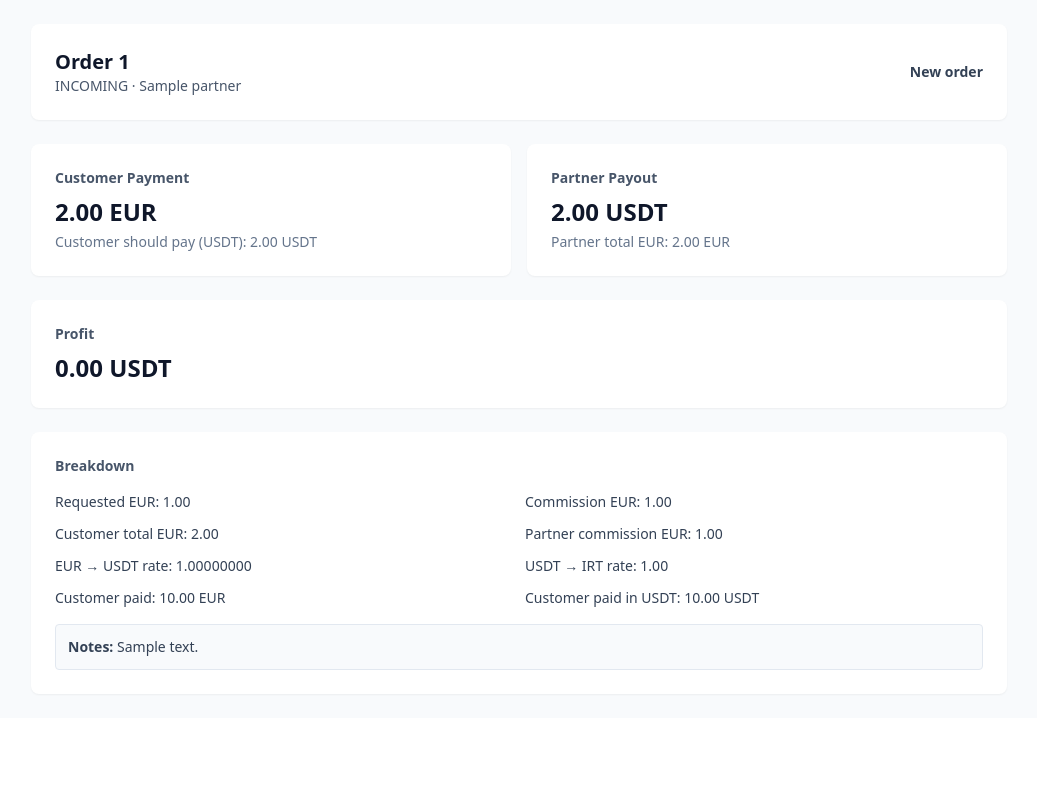
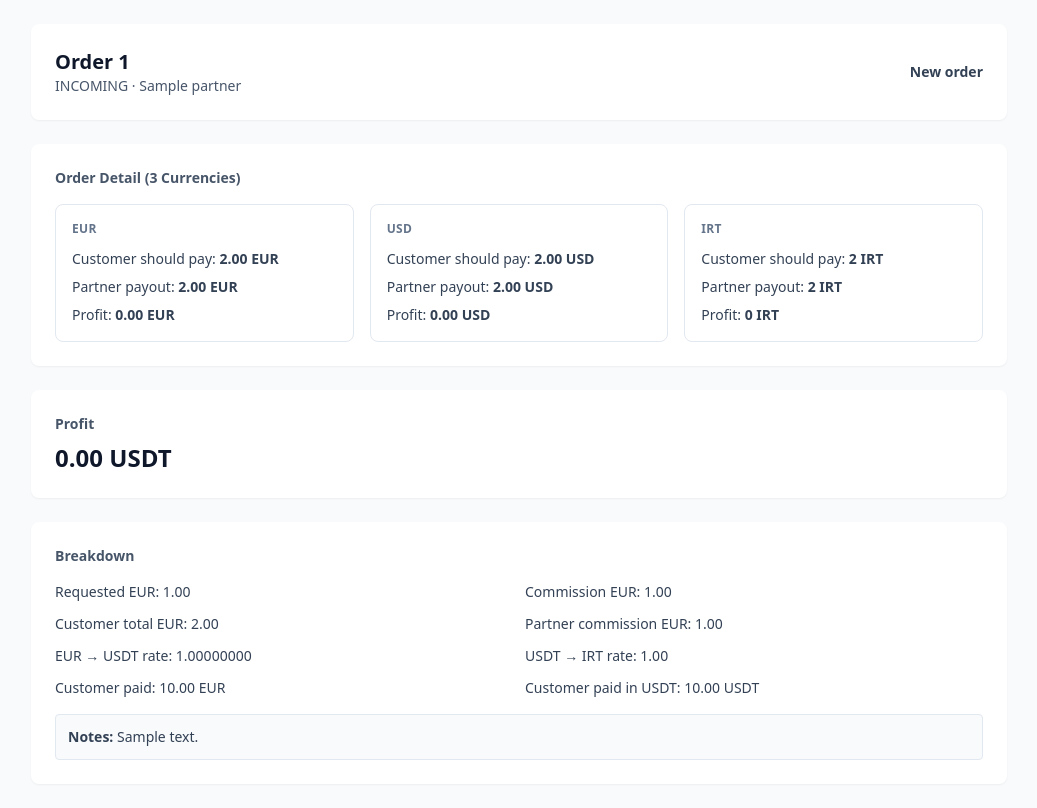
Before and after one commit to h4mid-hosseini/remita, a Django app: page /orders/1/ in a window 1280 px wide. Shown: the part 126-934 px from the top of the page, without its empty margins (121-1158 px from the left). Before the commit the page ends 821 px from the top, so only its background shows below. Run offline with Django 4.2, Linux system fonts and the light colour scheme; a user stored in the database is signed in; tables that the repository leaves empty hold one stand-in row (values such as "Sample post"); some libraries are stand-ins or nearby versions.

Commit message:
order detail made clear

```diff
--- a/orders/services.py
+++ b/orders/services.py
@@ -14,6 +14,7 @@ class OrderCalculator:
         commission_eur = requested_eur * commission_percent
         customer_total_eur = requested_eur + commission_eur
         customer_should_pay_usdt = customer_total_eur * eur_to_usdt
+        customer_should_pay_irt = customer_should_pay_usdt * usdt_to_irt
 
         if order.customer_payment_currency == Order.CURRENCY_EUR:
             customer_should_pay = customer_total_eur
@@ -24,11 +25,17 @@ class OrderCalculator:
 
         partner_total_eur = requested_eur + partner_commission_eur
         partner_usdt_amount = partner_total_eur * eur_to_usdt
+        partner_total_irt = partner_usdt_amount * usdt_to_irt
 
         profit_usdt = customer_should_pay_usdt - partner_usdt_amount
+        profit_irt_value = profit_usdt * usdt_to_irt
+        profit_eur_value = None
+        if eur_to_usdt != 0:
+            profit_eur_value = profit_usdt / eur_to_usdt
+
         profit_irt = None
         if order.profit_currency == Order.PROFIT_IRT:
-            profit_irt = profit_usdt * usdt_to_irt
+            profit_irt = profit_irt_value
 
         customer_paid_usdt = None
         if order.customer_paid_amount is not None and order.customer_paid_currency:
@@ -44,9 +51,13 @@ class OrderCalculator:
             "customer_total_eur": customer_total_eur,
             "customer_should_pay": customer_should_pay,
             "customer_should_pay_usdt": customer_should_pay_usdt,
+            "customer_should_pay_irt": customer_should_pay_irt,
             "partner_total_eur": partner_total_eur,
             "partner_usdt_amount": partner_usdt_amount,
+            "partner_total_irt": partner_total_irt,
             "profit_usdt": profit_usdt,
             "profit_irt": profit_irt,
+            "profit_irt_value": profit_irt_value,
+            "profit_eur_value": profit_eur_value,
             "customer_paid_usdt": customer_paid_usdt,
         }
--- a/orders/templates/orders/order_result.html
+++ b/orders/templates/orders/order_result.html
@@ -14,25 +14,35 @@
         </div>
     </div>
 
-    <div class="grid gap-4 md:grid-cols-2">
-        <div class="rounded-lg bg-white p-6 shadow-sm">
-            <h3 class="text-sm font-semibold text-slate-600">{% trans "Customer Payment" %}</h3>
-            <p class="mt-2 text-2xl font-semibold">
-                {{ calc.customer_should_pay|format_money:order.customer_payment_currency }} {{ order.customer_payment_currency }}
-            </p>
-            <p class="mt-1 text-sm text-slate-500">
-                {% trans "Customer should pay (USDT):" %} {{ calc.customer_should_pay_usdt|format_money:"USDT" }} USDT
-            </p>
-        </div>
+    <div class="rounded-lg bg-white p-6 shadow-sm">
+        <h3 class="text-sm font-semibold text-slate-600">{% trans "Order Detail (3 Currencies)" %}</h3>
+        <div class="mt-4 grid gap-4 md:grid-cols-3">
+            <div class="rounded-lg border border-slate-200 p-4">
+                <div class="text-xs font-semibold uppercase tracking-wide text-slate-500">EUR</div>
+                <div class="mt-3 space-y-2 text-sm text-slate-700">
+                    <div>{% trans "Customer should pay:" %} <span class="font-semibold">{{ calc.customer_total_eur|format_money:"EUR" }} EUR</span></div>
+                    <div>{% trans "Partner payout:" %} <span class="font-semibold">{{ calc.partner_total_eur|format_money:"EUR" }} EUR</span></div>
+                    <div>{% trans "Profit:" %} <span class="font-semibold">{{ calc.profit_eur_value|format_money:"EUR" }} EUR</span></div>
+                </div>
+            </div>
 
-        <div class="rounded-lg bg-white p-6 shadow-sm">
-            <h3 class="text-sm font-semibold text-slate-600">{% trans "Partner Payout" %}</h3>
-            <p class="mt-2 text-2xl font-semibold">
-                {{ calc.partner_usdt_amount|format_money:"USDT" }} USDT
-            </p>
-            <p class="mt-1 text-sm text-slate-500">
-                {% trans "Partner total EUR:" %} {{ calc.partner_total_eur|format_money:"EUR" }} EUR
-            </p>
+            <div class="rounded-lg border border-slate-200 p-4">
+                <div class="text-xs font-semibold uppercase tracking-wide text-slate-500">USD</div>
+                <div class="mt-3 space-y-2 text-sm text-slate-700">
+                    <div>{% trans "Customer should pay:" %} <span class="font-semibold">{{ calc.customer_should_pay_usdt|format_money:"USDT" }} USD</span></div>
+                    <div>{% trans "Partner payout:" %} <span class="font-semibold">{{ calc.partner_usdt_amount|format_money:"USDT" }} USD</span></div>
+                    <div>{% trans "Profit:" %} <span class="font-semibold">{{ calc.profit_usdt|format_money:"USDT" }} USD</span></div>
+                </div>
+            </div>
+
+            <div class="rounded-lg border border-slate-200 p-4">
+                <div class="text-xs font-semibold uppercase tracking-wide text-slate-500">IRT</div>
+                <div class="mt-3 space-y-2 text-sm text-slate-700">
+                    <div>{% trans "Customer should pay:" %} <span class="font-semibold">{{ calc.customer_should_pay_irt|format_money:"IRT" }} IRT</span></div>
+                    <div>{% trans "Partner payout:" %} <span class="font-semibold">{{ calc.partner_total_irt|format_money:"IRT" }} IRT</span></div>
+                    <div>{% trans "Profit:" %} <span class="font-semibold">{{ calc.profit_irt_value|format_money:"IRT" }} IRT</span></div>
+                </div>
+            </div>
         </div>
     </div>
 
```
